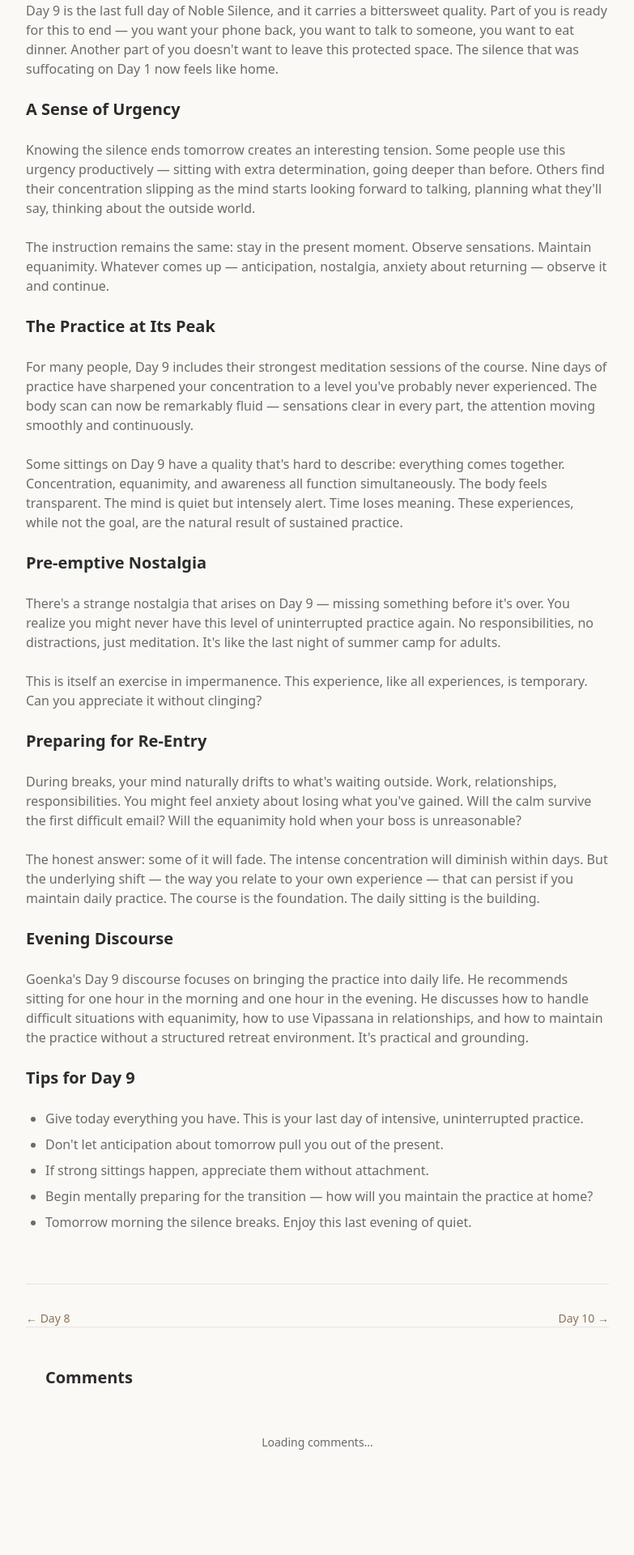
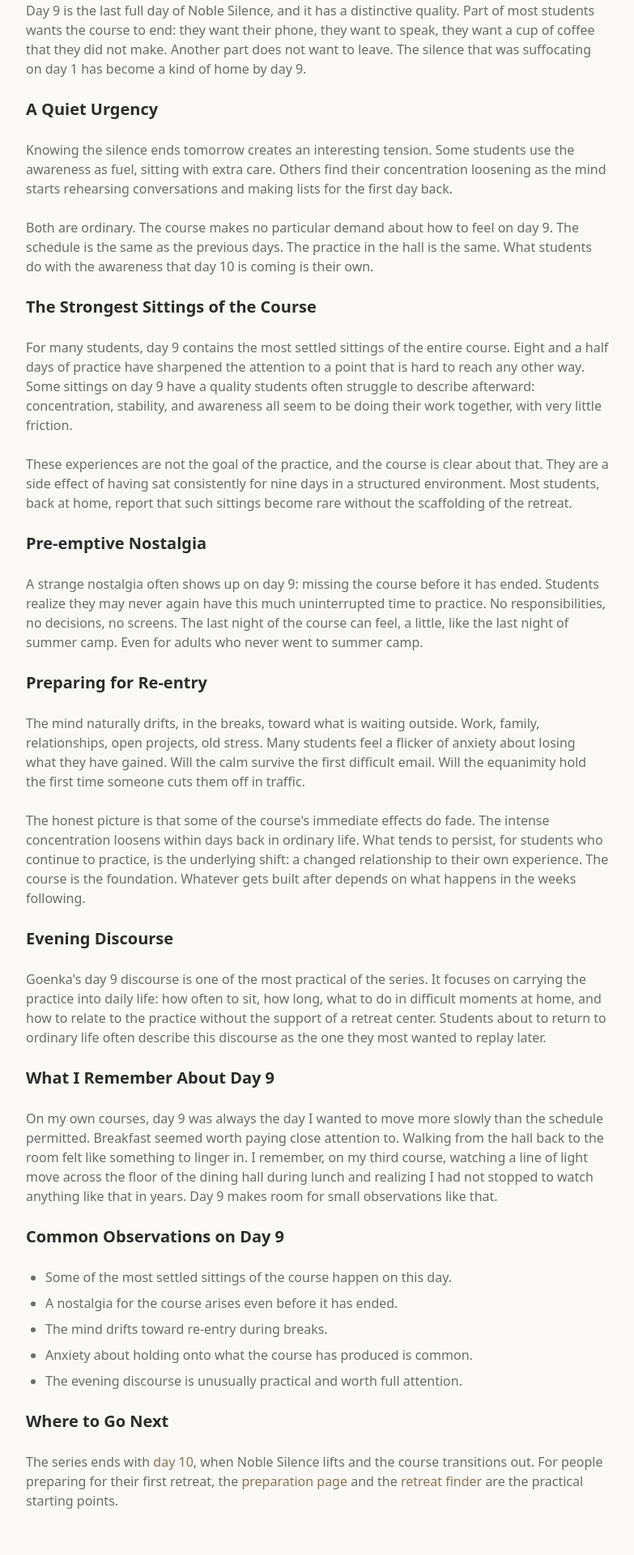
Before and after one commit to m13v/vipassana-cool, a Next.js app: page /experience/day-9 in a window 1280 px wide. Shown: the part 340-2260 px from the top of the page at 81% size, without its empty margins (248-1031 px from the left). Built offline with nearby package versions, Linux system fonts and the light colour scheme.

Commit message:
Update Day 9 experience page content and metadata

```diff
--- a/src/app/experience/day-9/page.tsx
+++ b/src/app/experience/day-9/page.tsx
@@ -2,64 +2,77 @@ import type { Metadata } from "next";
 import { DayPage } from "@/components/day-page";
 
 export const metadata: Metadata = {
-  title: "Vipassana Day 9 — The Final Full Day of Silence",
+  title: "Vipassana Day 9: The Last Full Day of Silence",
   description:
-    "Day 9 of Vipassana: the last full day of Noble Silence, deepening practice, and preparing to re-enter the world. What the final day of silence feels like.",
+    "A descriptive account of day 9 of a 10-day Vipassana course: the last full day of Noble Silence, the steadiest sittings of the course, and the beginnings of anticipation.",
   alternates: { canonical: "https://vipassana.cool/experience/day-9" },
 };
 
 export default function Day9Page() {
   return (
-    <DayPage day={9} title="The Final Full Day of Silence">
+    <DayPage day={9} title="The Last Full Day of Silence">
       <p>
-        Day 9 is the last full day of Noble Silence, and it carries a bittersweet quality. Part of you is ready for this to end — you want your phone back, you want to talk to someone, you want to eat dinner. Another part of you doesn&apos;t want to leave this protected space. The silence that was suffocating on Day 1 now feels like home.
+        Day 9 is the last full day of Noble Silence, and it has a distinctive quality. Part of most students wants the course to end: they want their phone, they want to speak, they want a cup of coffee that they did not make. Another part does not want to leave. The silence that was suffocating on day 1 has become a kind of home by day 9.
       </p>
 
-      <h2 className="text-xl font-bold text-foreground">A Sense of Urgency</h2>
+      <h2 className="text-xl font-bold text-foreground">A Quiet Urgency</h2>
       <p>
-        Knowing the silence ends tomorrow creates an interesting tension. Some people use this urgency productively — sitting with extra determination, going deeper than before. Others find their concentration slipping as the mind starts looking forward to talking, planning what they&apos;ll say, thinking about the outside world.
+        Knowing the silence ends tomorrow creates an interesting tension. Some students use the awareness as fuel, sitting with extra care. Others find their concentration loosening as the mind starts rehearsing conversations and making lists for the first day back.
       </p>
       <p>
-        The instruction remains the same: stay in the present moment. Observe sensations. Maintain equanimity. Whatever comes up — anticipation, nostalgia, anxiety about returning — observe it and continue.
+        Both are ordinary. The course makes no particular demand about how to feel on day 9. The schedule is the same as the previous days. The practice in the hall is the same. What students do with the awareness that day 10 is coming is their own.
       </p>
 
-      <h2 className="text-xl font-bold text-foreground">The Practice at Its Peak</h2>
+      <h2 className="text-xl font-bold text-foreground">The Strongest Sittings of the Course</h2>
       <p>
-        For many people, Day 9 includes their strongest meditation sessions of the course. Nine days of practice have sharpened your concentration to a level you&apos;ve probably never experienced. The body scan can now be remarkably fluid — sensations clear in every part, the attention moving smoothly and continuously.
+        For many students, day 9 contains the most settled sittings of the entire course. Eight and a half days of practice have sharpened the attention to a point that is hard to reach any other way. Some sittings on day 9 have a quality students often struggle to describe afterward: concentration, stability, and awareness all seem to be doing their work together, with very little friction.
       </p>
       <p>
-        Some sittings on Day 9 have a quality that&apos;s hard to describe: everything comes together. Concentration, equanimity, and awareness all function simultaneously. The body feels transparent. The mind is quiet but intensely alert. Time loses meaning. These experiences, while not the goal, are the natural result of sustained practice.
+        These experiences are not the goal of the practice, and the course is clear about that. They are a side effect of having sat consistently for nine days in a structured environment. Most students, back at home, report that such sittings become rare without the scaffolding of the retreat.
       </p>
 
       <h2 className="text-xl font-bold text-foreground">Pre-emptive Nostalgia</h2>
       <p>
-        There&apos;s a strange nostalgia that arises on Day 9 — missing something before it&apos;s over. You realize you might never have this level of uninterrupted practice again. No responsibilities, no distractions, just meditation. It&apos;s like the last night of summer camp for adults.
+        A strange nostalgia often shows up on day 9: missing the course before it has ended. Students realize they may never again have this much uninterrupted time to practice. No responsibilities, no decisions, no screens. The last night of the course can feel, a little, like the last night of summer camp. Even for adults who never went to summer camp.
+      </p>
+
+      <h2 className="text-xl font-bold text-foreground">Preparing for Re-entry</h2>
+      <p>
+        The mind naturally drifts, in the breaks, toward what is waiting outside. Work, family, relationships, open projects, old stress. Many students feel a flicker of anxiety about losing what they have gained. Will the calm survive the first difficult email. Will the equanimity hold the first time someone cuts them off in traffic.
       </p>
       <p>
-        This is itself an exercise in impermanence. This experience, like all experiences, is temporary. Can you appreciate it without clinging?
-      </p>
-
-      <h2 className="text-xl font-bold text-foreground">Preparing for Re-Entry</h2>
-      <p>
-        During breaks, your mind naturally drifts to what&apos;s waiting outside. Work, relationships, responsibilities. You might feel anxiety about losing what you&apos;ve gained. Will the calm survive the first difficult email? Will the equanimity hold when your boss is unreasonable?
-      </p>
-      <p>
-        The honest answer: some of it will fade. The intense concentration will diminish within days. But the underlying shift — the way you relate to your own experience — that can persist if you maintain daily practice. The course is the foundation. The daily sitting is the building.
+        The honest picture is that some of the course&apos;s immediate effects do fade. The intense concentration loosens within days back in ordinary life. What tends to persist, for students who continue to practice, is the underlying shift: a changed relationship to their own experience. The course is the foundation. Whatever gets built after depends on what happens in the weeks following.
       </p>
 
       <h2 className="text-xl font-bold text-foreground">Evening Discourse</h2>
       <p>
-        Goenka&apos;s Day 9 discourse focuses on bringing the practice into daily life. He recommends sitting for one hour in the morning and one hour in the evening. He discusses how to handle difficult situations with equanimity, how to use Vipassana in relationships, and how to maintain the practice without a structured retreat environment. It&apos;s practical and grounding.
+        Goenka&apos;s day 9 discourse is one of the most practical of the series. It focuses on carrying the practice into daily life: how often to sit, how long, what to do in difficult moments at home, and how to relate to the practice without the support of a retreat center. Students about to return to ordinary life often describe this discourse as the one they most wanted to replay later.
       </p>
 
-      <h2 className="text-xl font-bold text-foreground">Tips for Day 9</h2>
+      <h2 className="text-xl font-bold text-foreground">What I Remember About Day 9</h2>
+      <p>
+        On my own courses, day 9 was always the day I wanted to move more slowly than the schedule permitted. Breakfast seemed worth paying close attention to. Walking from the hall back to the room felt like something to linger in. I remember, on my third course, watching a line of light move across the floor of the dining hall during lunch and realizing I had not stopped to watch anything like that in years. Day 9 makes room for small observations like that.
+      </p>
+
+      <h2 className="text-xl font-bold text-foreground">Common Observations on Day 9</h2>
       <ul className="list-disc space-y-2 pl-6">
-        <li>Give today everything you have. This is your last day of intensive, uninterrupted practice.</li>
-        <li>Don&apos;t let anticipation about tomorrow pull you out of the present.</li>
-        <li>If strong sittings happen, appreciate them without attachment.</li>
-        <li>Begin mentally preparing for the transition — how will you maintain the practice at home?</li>
-        <li>Tomorrow morning the silence breaks. Enjoy this last evening of quiet.</li>
+        <li>Some of the most settled sittings of the course happen on this day.</li>
+        <li>A nostalgia for the course arises even before it has ended.</li>
+        <li>The mind drifts toward re-entry during breaks.</li>
+        <li>Anxiety about holding onto what the course has produced is common.</li>
+        <li>The evening discourse is unusually practical and worth full attention.</li>
       </ul>
+
+      <h2 className="text-xl font-bold text-foreground">Where to Go Next</h2>
+      <p>
+        The series ends with{" "}
+        <a href="/experience/day-10" className="text-accent hover:text-foreground">day 10</a>
+        , when Noble Silence lifts and the course transitions out. For people preparing for their first retreat, the{" "}
+        <a href="/prepare" className="text-accent hover:text-foreground">preparation page</a>
+        {" "}and the{" "}
+        <a href="/guide/find-a-retreat" className="text-accent hover:text-foreground">retreat finder</a>
+        {" "}are the practical starting points.
+      </p>
     </DayPage>
   );
 }
```
